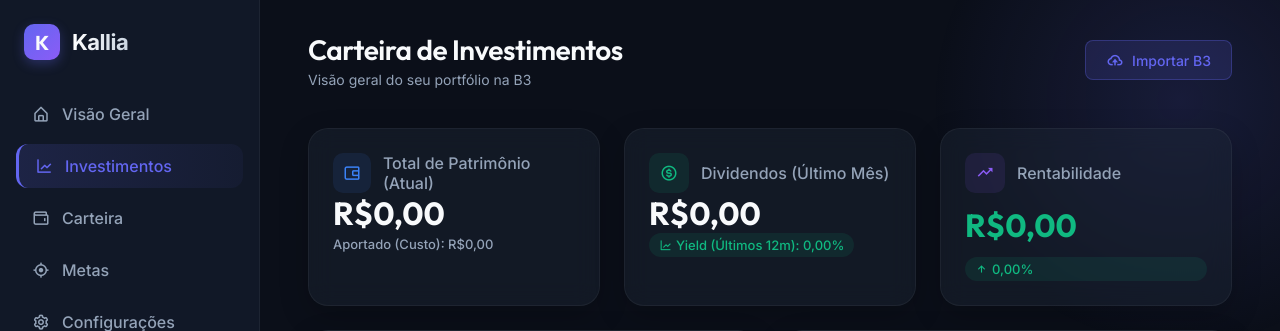
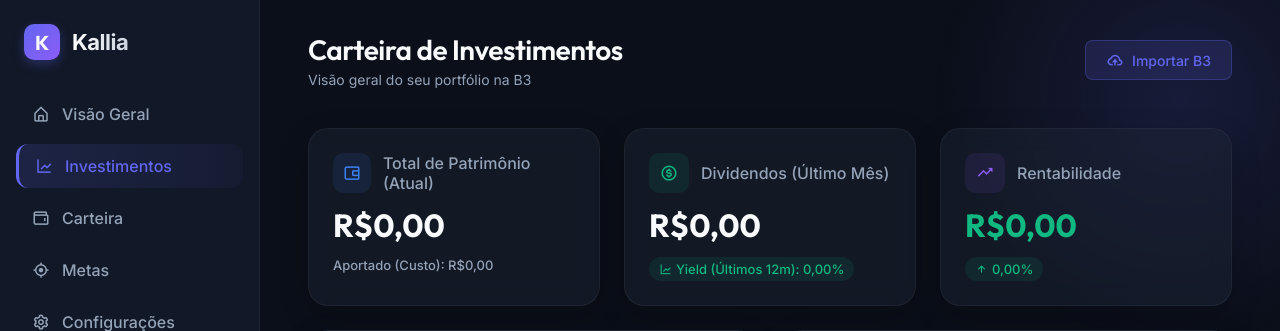
Before and after one commit to vitugrey/kallia-finanaca, a Django app: page /investimentos/ in a window 1280 px wide. Shown: the top 331 px of the page. Run offline with Django 5.2, Linux system fonts and the light colour scheme; data that the repository does not hold is empty.

Commit message:
style: fix alignment and heights of KPI cards in the investments dashboard

```diff
--- a/investments/templates/investments/dashboard.html
+++ b/investments/templates/investments/dashboard.html
@@ -16,7 +16,7 @@
 {% block content %}
 <div class="dashboard-grid">
     <!-- Top 3 Cards -->
-    <a href="{% url 'investments:patrimony_charts' %}" class="panel kpi-card" style="text-decoration: none; display: block;">
+    <a href="{% url 'investments:patrimony_charts' %}" class="panel kpi-card" style="text-decoration: none; display: flex; flex-direction: column;">
         <div class="kpi-header">
             <div class="kpi-icon icon-blue">
                 <i class='bx bx-wallet-alt'></i>
@@ -29,7 +29,7 @@
         </div>
     </a>
 
-    <a href="{% url 'investments:dividends_charts' %}" class="panel kpi-card" style="text-decoration: none; display: block;">
+    <a href="{% url 'investments:dividends_charts' %}" class="panel kpi-card" style="text-decoration: none; display: flex; flex-direction: column;">
         <div class="kpi-header">
             <div class="kpi-icon icon-green">
                 <i class='bx bx-dollar-circle'></i>
--- a/static/css/style.css
+++ b/static/css/style.css
@@ -266,6 +266,7 @@ a {
     font-weight: 500;
     padding: 4px 10px;
     border-radius: 20px;
+    align-self: flex-start;
 }
 
 .trend-up { background: var(--success-bg); color: var(--success); }
```
